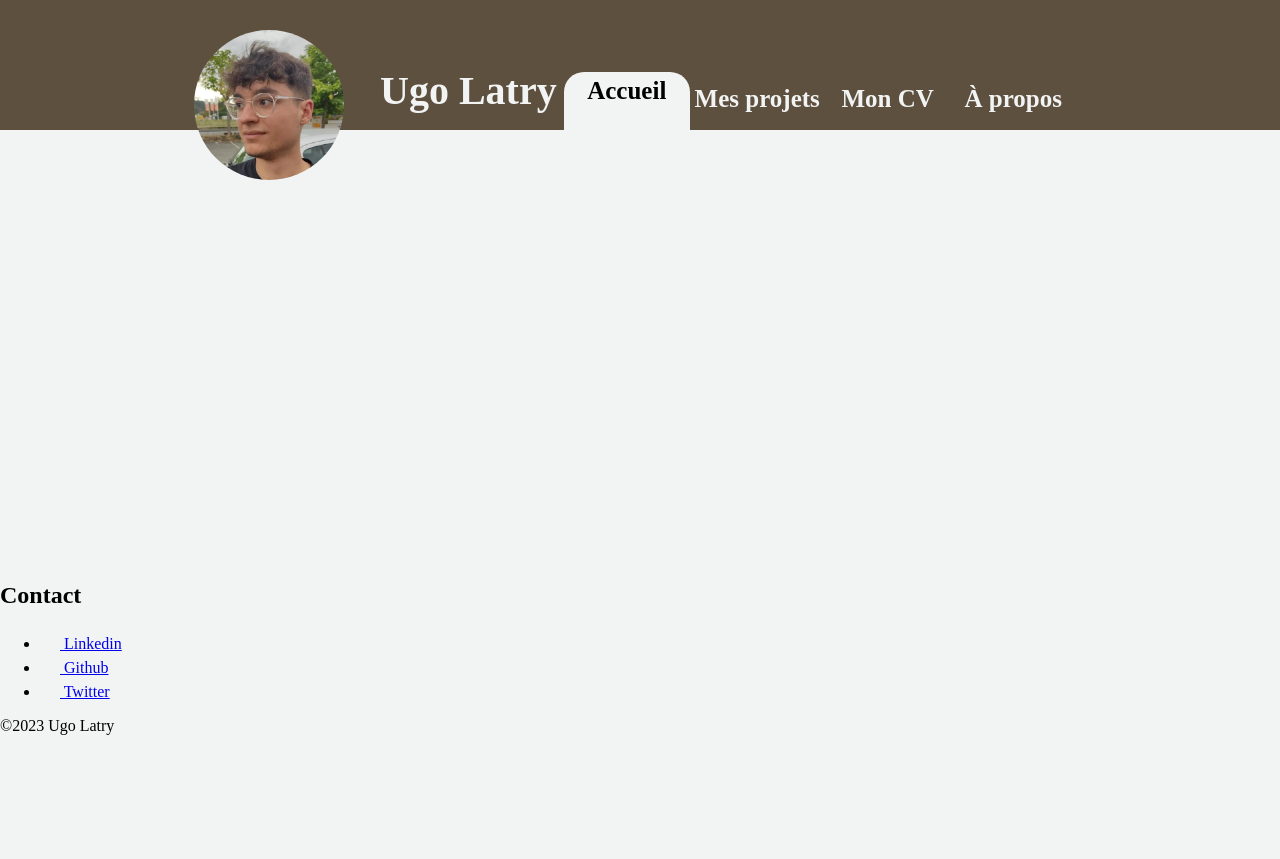
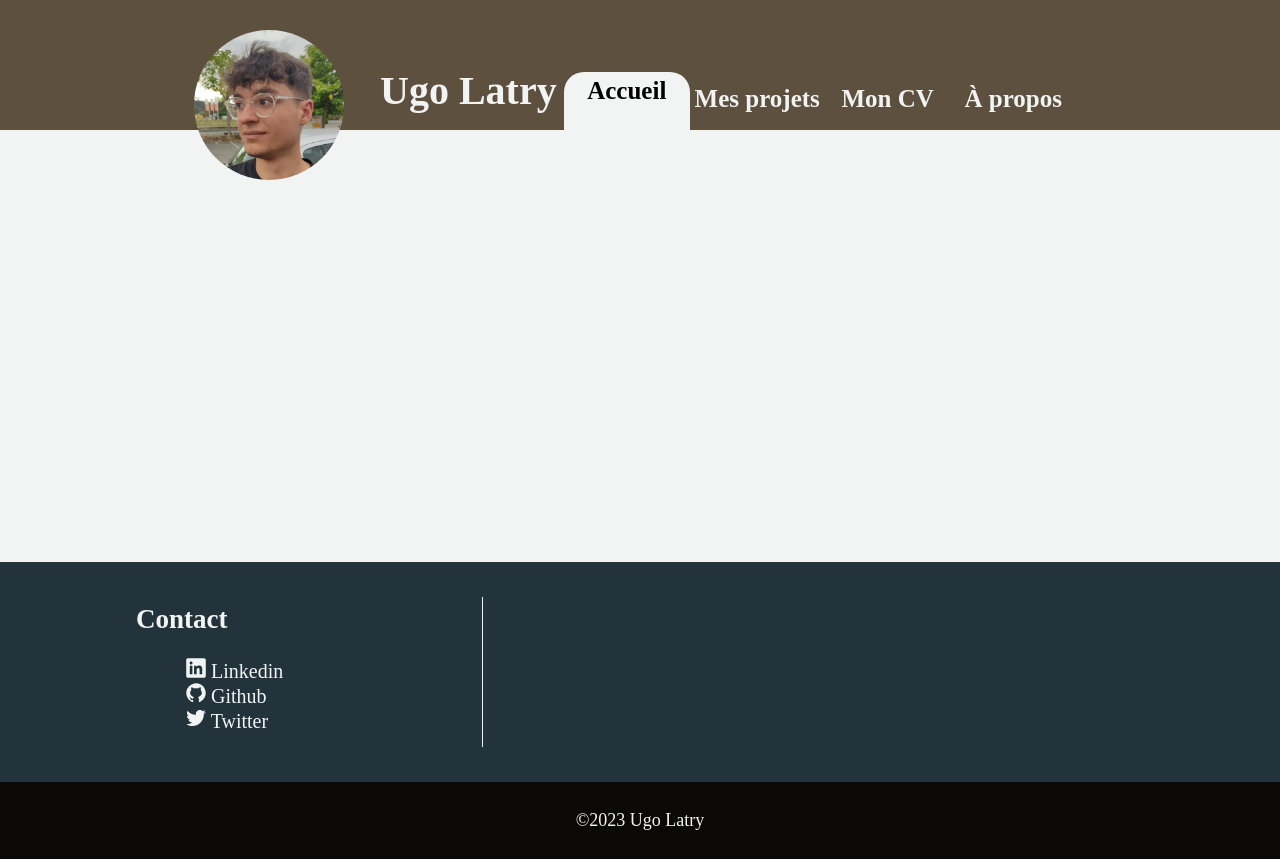
Before and after one commit to Ugolty/Portfolio, a plain HTML site: page index.html in a window 1280 px wide. Before the commit the page ends 800 px from the top, so only its background shows below. Drawn offline with Linux system fonts and the light colour scheme.

Commit message:
Update main.css

```diff
--- a/css/main.css
+++ b/css/main.css
@@ -69,3 +69,45 @@ body{
     margin: 0;
     background-color: #F2F4F3;
 }
+
+footer{
+    background-color: #22333B;
+    color: #F2F4F3;
+    justify-content: center;
+    font-size: large;
+}
+
+footer .contact{
+    padding: 10px 10%;
+}
+
+footer ul{
+    list-style-type: none;
+}
+
+footer a{
+    text-decoration: none;
+    color: #F2F4F3;
+    font-size: 20px;
+    padding: 10px;
+}
+
+.top_footer{
+    display: flex;
+    padding: 10px;
+    height: 200px;
+}
+
+.top_footer .line{
+    width: 1px;
+    background-color: #F2F4F3;
+    height: 150px;
+    margin: 25px 5%;
+}
+
+.bottom_footer{
+    display: flex;
+    justify-content: center;
+    padding: 10px;
+    background-color: #0A0908;
+}
```
